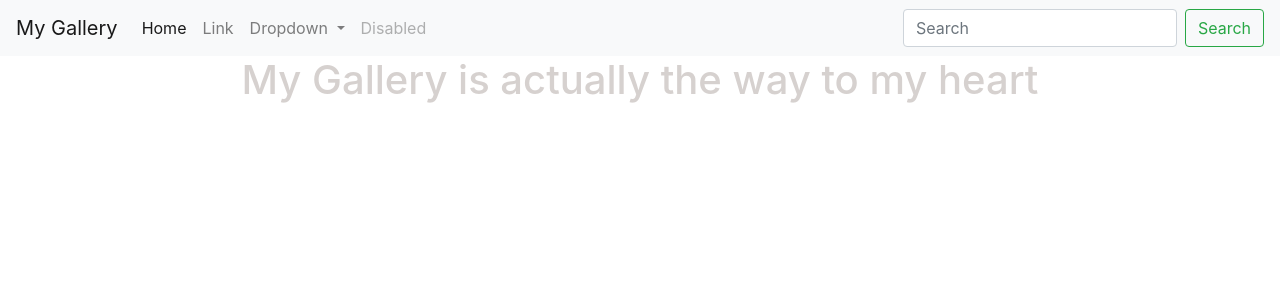
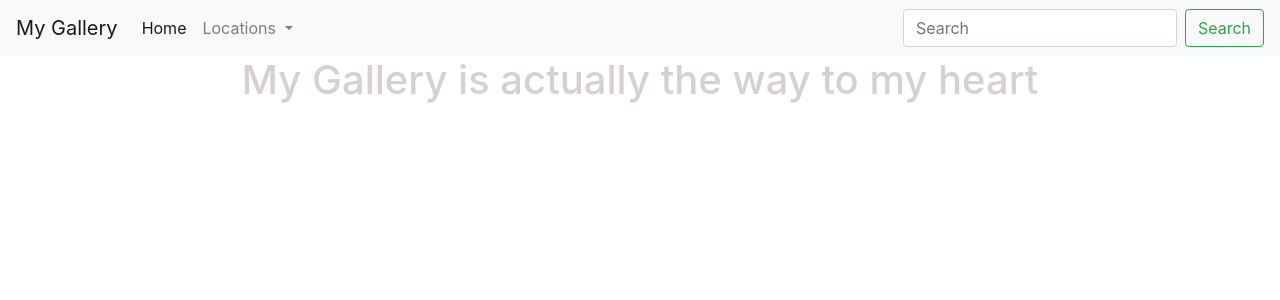
Before and after one commit to muneneee/gallery, a Django app: page / in a window 1280 px wide. Shown: the top 300 px of the page. Run offline with Django 3.2, Linux system fonts and the light colour scheme; data that the repository does not hold is empty; some libraries are stand-ins or nearby versions.

Commit message:
created the filter by location  -defined the views for the filter by location  -created the view in the template

```diff
--- a/pics/templates/navbar.html
+++ b/pics/templates/navbar.html
@@ -17,23 +17,25 @@
                 <li class="nav-item active">
                   <a class="nav-link" href="{% url 'home' %}">Home <span class="sr-only">(current)</span></a>
                 </li>
-                <li class="nav-item">
-                  <a class="nav-link" href="#">Link</a>
-                </li>
+
                 <li class="nav-item dropdown">
                   <a class="nav-link dropdown-toggle" href="#" id="navbarDropdown" role="button" data-toggle="dropdown" aria-haspopup="true" aria-expanded="false">
-                    Dropdown
+                    Locations
                   </a>
+
+
                   <div class="dropdown-menu" aria-labelledby="navbarDropdown">
-                    <a class="dropdown-item" href="#">Action</a>
-                    <a class="dropdown-item" href="#">Another action</a>
-                    <div class="dropdown-divider"></div>
-                    <a class="dropdown-item" href="#">Something else here</a>
+                  {% if locations %}
+                    {% for location in locations %}
+
+                        <a class="dropdown-item" href="/location/{{location.id}}">{{location.location_name}}</a>
+
+                    {% endfor %}
+                  {% endif %}
                   </div>
+
                 </li>
-                <li class="nav-item">
-                  <a class="nav-link disabled" href="#">Disabled</a>
-                </li>
+
               </ul>
               <form class="form-inline my-2 my-lg-0" role="search" action="{% url 'search_results' %}">
                 <input class="form-control mr-sm-2" type="search" placeholder="Search" aria-label="Search" name="category">
--- a/pics/urls.py
+++ b/pics/urls.py
@@ -5,7 +5,8 @@ from django.conf import settings
 
 urlpatterns=[
     url('^$',views.index,name='home'),
-    url('search/',views.search_results, name='search_results')
+    url('search/',views.search_results, name='search_results'),
+    url(r'^location/(\d+)',views.filter_location,name='filter_location')
 ]
 if settings.DEBUG:
     urlpatterns+=static(settings.MEDIA_URL, document_root = settings.MEDIA_ROOT)
--- a/pics/views.py
+++ b/pics/views.py
@@ -1,6 +1,6 @@
 from django.shortcuts import render
 from django.http import HttpResponse
-from .models import Photo
+from .models import Photo, Location
 
 # Create your views here.
 
@@ -22,3 +22,12 @@ def search_results(request):
     else:
         message = "You haven't searched for any term"
         return render(request, 'pictures/search.html', {"message":message})
+
+
+def filter_location(request, location):
+    locations = Location.objects.all()
+    locatio = Location.get_location_id(location)
+    images = Photo.filter_by_location(location)
+    title= f'{location} photos'
+
+    return render(request,'location.html',{"title":title, "images":images, "locations":locations, "locatio":locatio})
```
Also changed, not shown: pics/models.py (+17 -5 lines), pics/templates/pictures/location.html (added).
